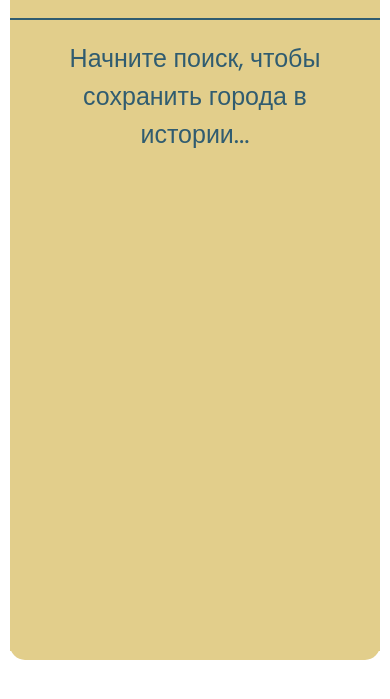
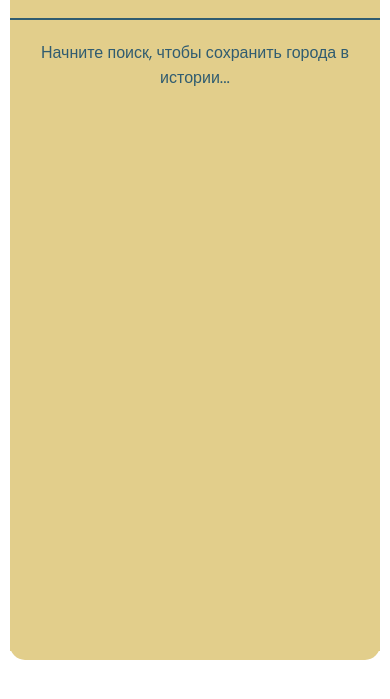
Before and after one commit to pip74klo/YeaWeather, a plain HTML site: page index.html in a window 390 px wide. Both pictures are taken after a click on the button "История городов". Shown: the part 125-824 px from the top of the page. Drawn offline with Linux system fonts and the light colour scheme.

Commit message:
fix fz history list

```diff
--- a/styles.css
+++ b/styles.css
@@ -575,6 +575,10 @@ body.dark .history__item:hover {
     height: 85px;
   }
 
+  .history__list {
+    font-size: 20px;
+  }
+
   .history__item {
     font-size: 22px;
   }
@@ -679,6 +683,10 @@ body.dark .history__item:hover {
     height: 45px;
   }
 
+  .history__list {
+    font-size: 18px;
+  }
+
   .history__item {
     font-size: 18px;
   }
@@ -740,4 +748,8 @@ body.dark .history__item:hover {
     margin-top: 130px;
     height: 82%;
   }
+
+  .history__list {
+    font-size: 16px;
+  }
 }
```
